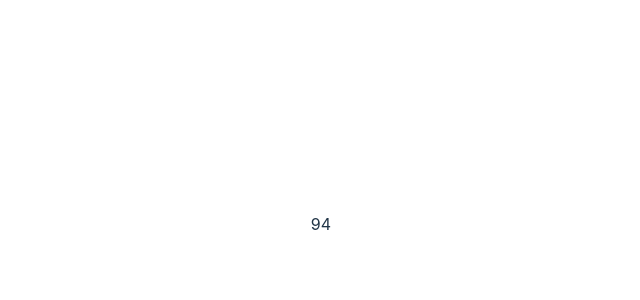
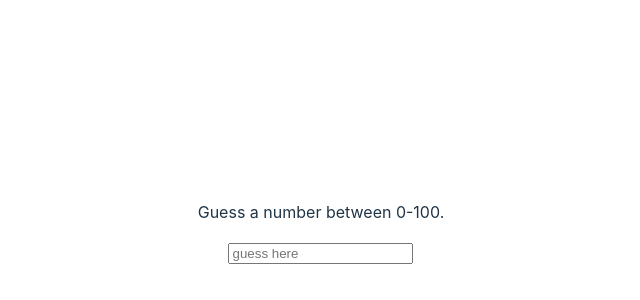
Before and after one commit to beyzanurck/guess-game, a React (Vite) app: page / in a window 1280 px wide. Shown: the part 176-476 px from the top of the page, without its empty margins (319-959 px from the left). Built offline with nearby package versions, Linux system fonts and the light colour scheme.

Commit message:
creates input

```diff
--- a/src/Guess.jsx
+++ b/src/Guess.jsx
@@ -3,7 +3,16 @@ import React from 'react'
 export default function Guess(props) {
   return (
     <div>
-      <p>{props.random}</p>
+      <p>Guess a number between 0-100.</p>
+
+      <form>
+        <input
+            type='number'
+            id='user-guess'
+            name='user-guess'
+            placeholder='guess here'
+        />
+      </form>
     </div>
   )
 }
```
